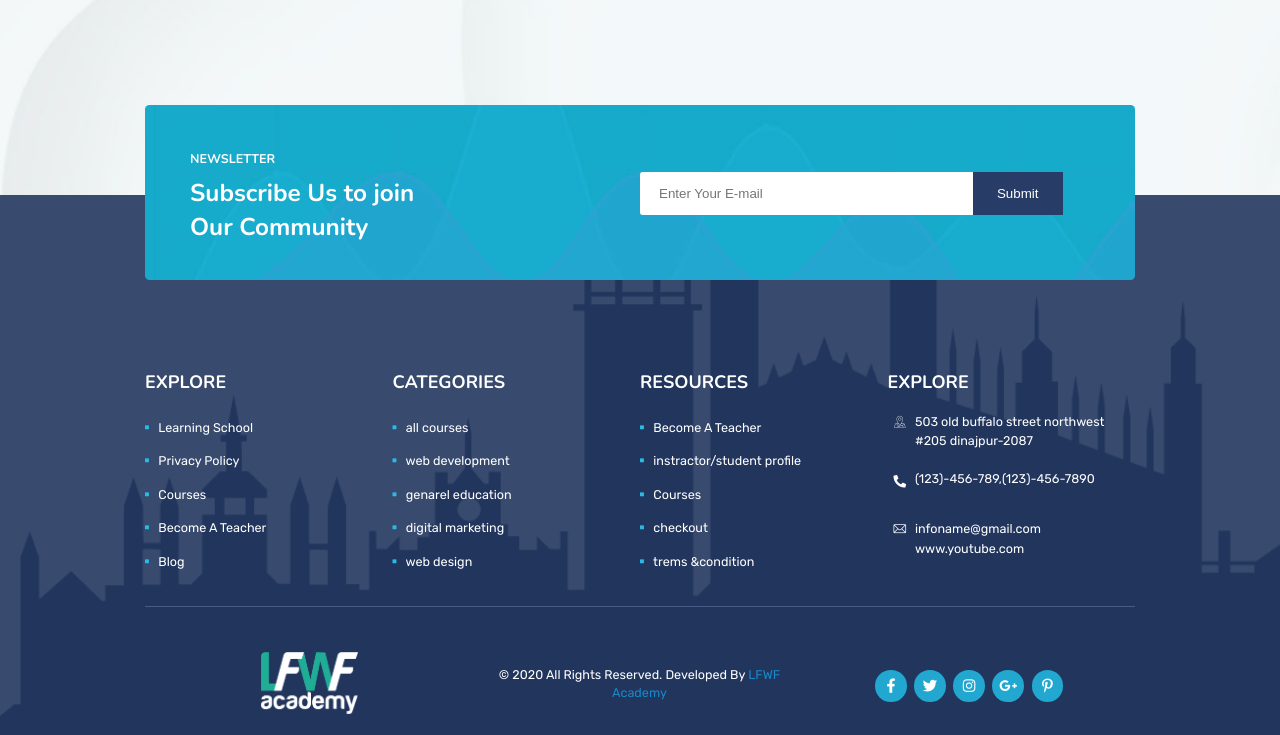
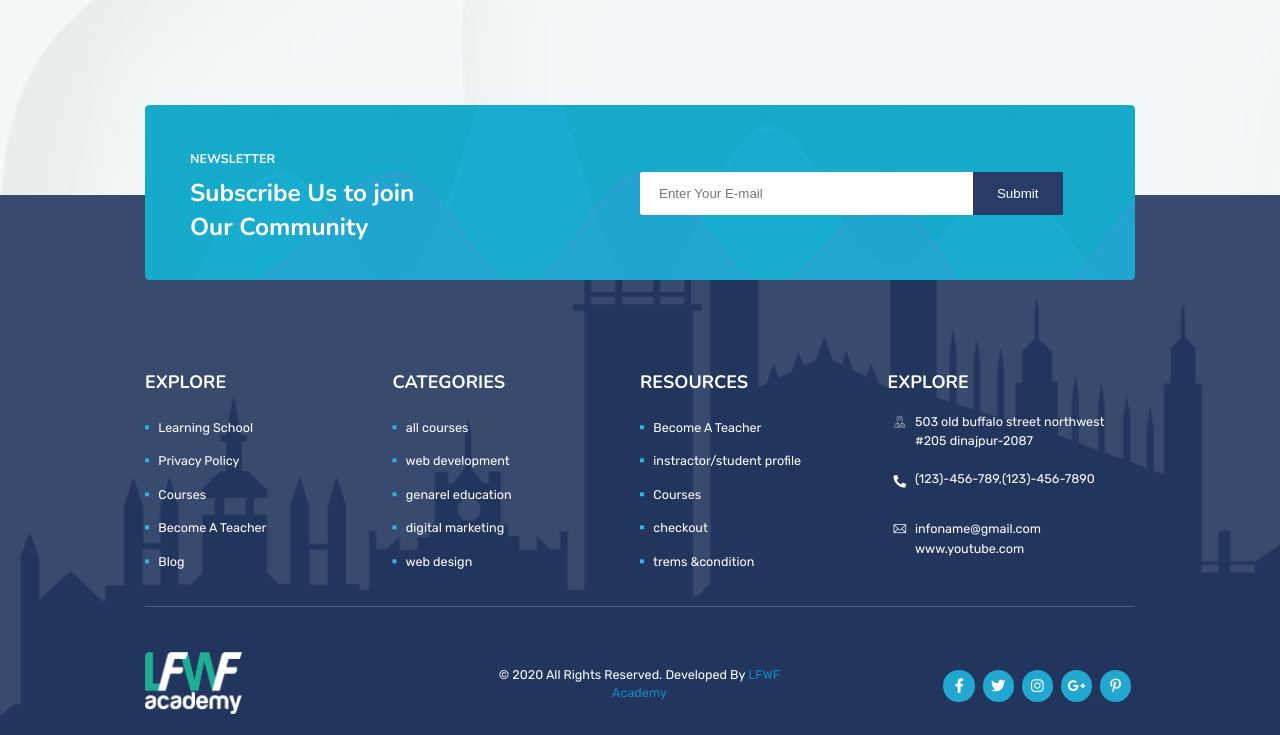
Before and after one commit to AriyanMasud194/Exam1-Mian-Assignment, a plain HTML site: page index.html in a window 1280 px wide. Shown: the part 6173-6908 px from the top of the page. Drawn offline with nearby package versions, Linux system fonts and the light colour scheme; files whose address does not match are found by name.

Commit message:
Update style.css

```diff
--- a/style.css
+++ b/style.css
@@ -1569,7 +1569,7 @@ label {
 }
 
 .footer_section .fotter_bottom .flot .part .inner_part {
-  text-align: center;
+	text-align: left;
 }
 
 .footer_section .fotter_bottom .flot .part .inner_part img {
@@ -1606,9 +1606,11 @@ label {
 }
 
 .footer_section .fotter_bottom .flot .part_three .inner_part {
-  text-align: center;
-  margin-top: 1rem;
-}
+	text-align: center;
+	margin-top: 1rem;
+	text-align: right;
+}
+
 
 .footer_section .fotter_bottom .flot .part_three .inner_part i {
   width: 3.5rem;
```
